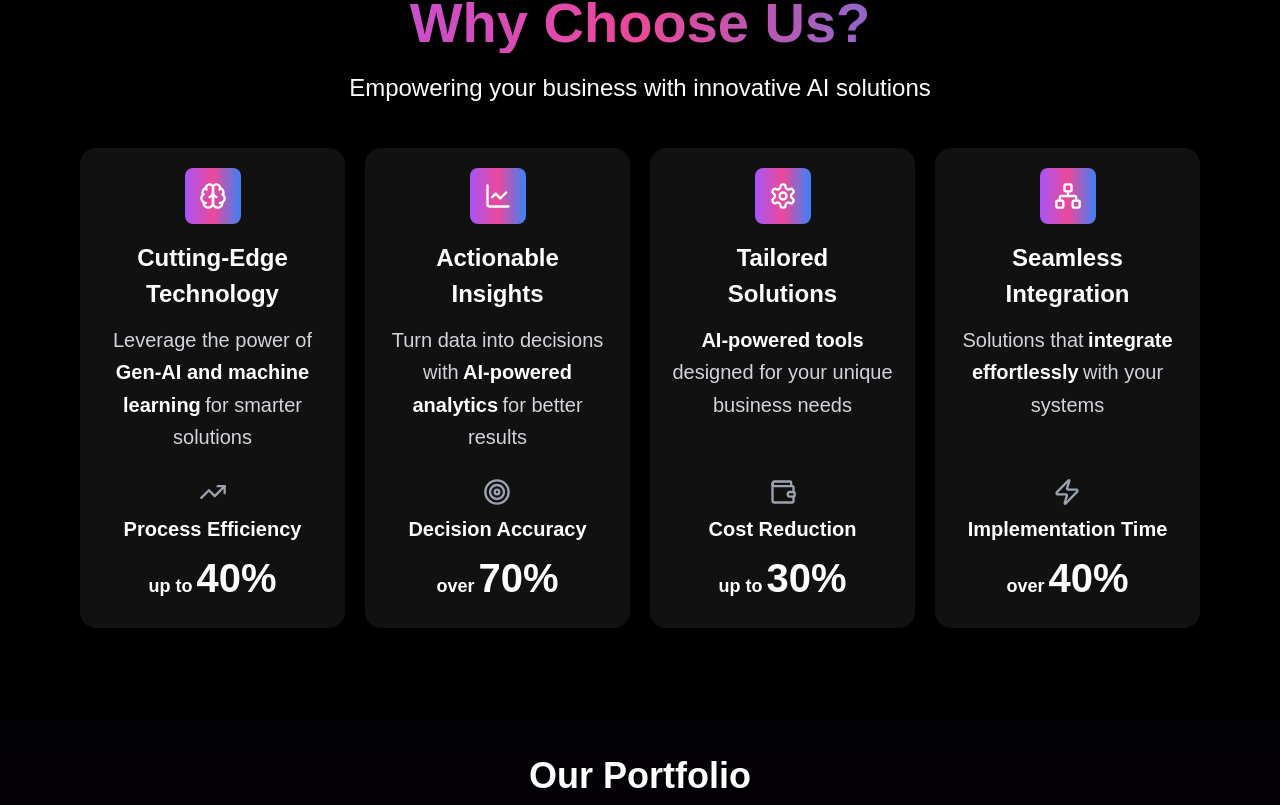
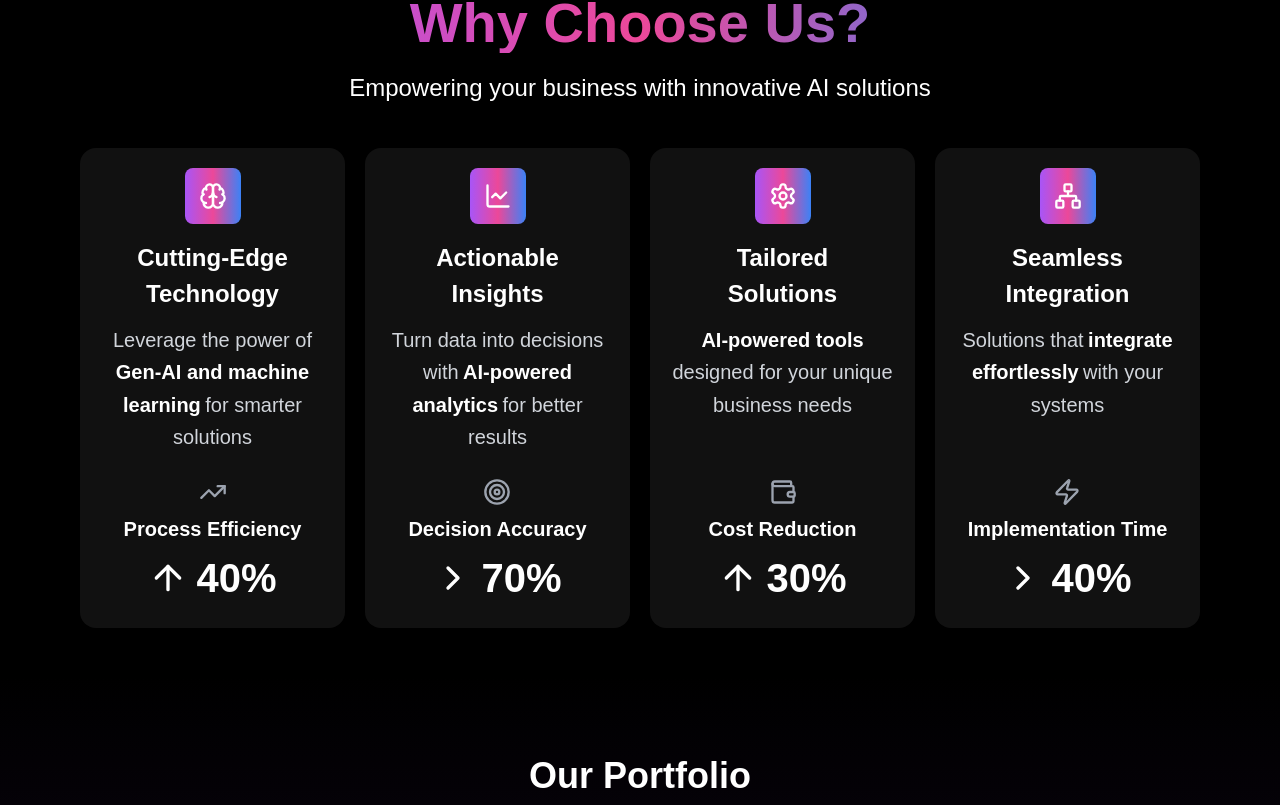
Before and after one commit to gewinnerscs/ai4id-landingpage-3, a Next.js app: page / in a window 1280 px wide. Shown: the part 1655-2460 px from the top of the page. Built offline with nearby package versions, Linux system fonts and the light colour scheme.

Commit message:
update new

```diff
--- a/src/app/components/WhyChooseUs.tsx
+++ b/src/app/components/WhyChooseUs.tsx
@@ -1,4 +1,4 @@
-import { Brain, LineChart, Settings, Network, TrendingUp, Target, Wallet, Zap } from "lucide-react";
+import { Brain, LineChart, Settings, Network, TrendingUp, Target, Wallet, Zap, ArrowUp, ChevronRight } from "lucide-react";
 
 const benefits = [
   {
@@ -20,10 +20,10 @@ const benefits = [
       icon: TrendingUp,
       label: "Process Efficiency",
       value: (
-        <>
-          <span className="text-[18px] text-white mr-1">up to</span>
+        <div className="flex items-center">
+          <ArrowUp className="w-10 h-10 text-white mr-2" />
           <span className="text-[40px]">40%</span>
-        </>
+        </div>
       ),
     },
   },
@@ -46,10 +46,10 @@ const benefits = [
       icon: Target,
       label: "Decision Accuracy",
       value: (
-        <>
-          <span className="text-[18px] text-white mr-1">over</span>
+        <div className="flex items-center">
+          <ChevronRight className="w-10 h-10 text-white mr-2" />
           <span className="text-[40px]">70%</span>
-        </>
+        </div>
       ),
     },
   },
@@ -71,10 +71,10 @@ const benefits = [
       icon: Wallet,
       label: "Cost Reduction",
       value: (
-        <>
-          <span className="text-[18px] text-white mr-1">up to</span>
+        <div className="flex items-center">
+          <ArrowUp className="w-10 h-10 text-white mr-2" />
           <span className="text-[40px]">30%</span>
-        </>
+        </div>
       ),
     },
   },
@@ -96,10 +96,10 @@ const benefits = [
       icon: Zap,
       label: "Implementation Time",
       value: (
-        <>
-          <span className="text-[18px] text-white mr-1">over</span>
+        <div className="flex items-center">
+          <ChevronRight className="w-10 h-10 text-white mr-2" />
           <span className="text-[40px]">40%</span>
-        </>
+        </div>
       ),
     },
   },
```
